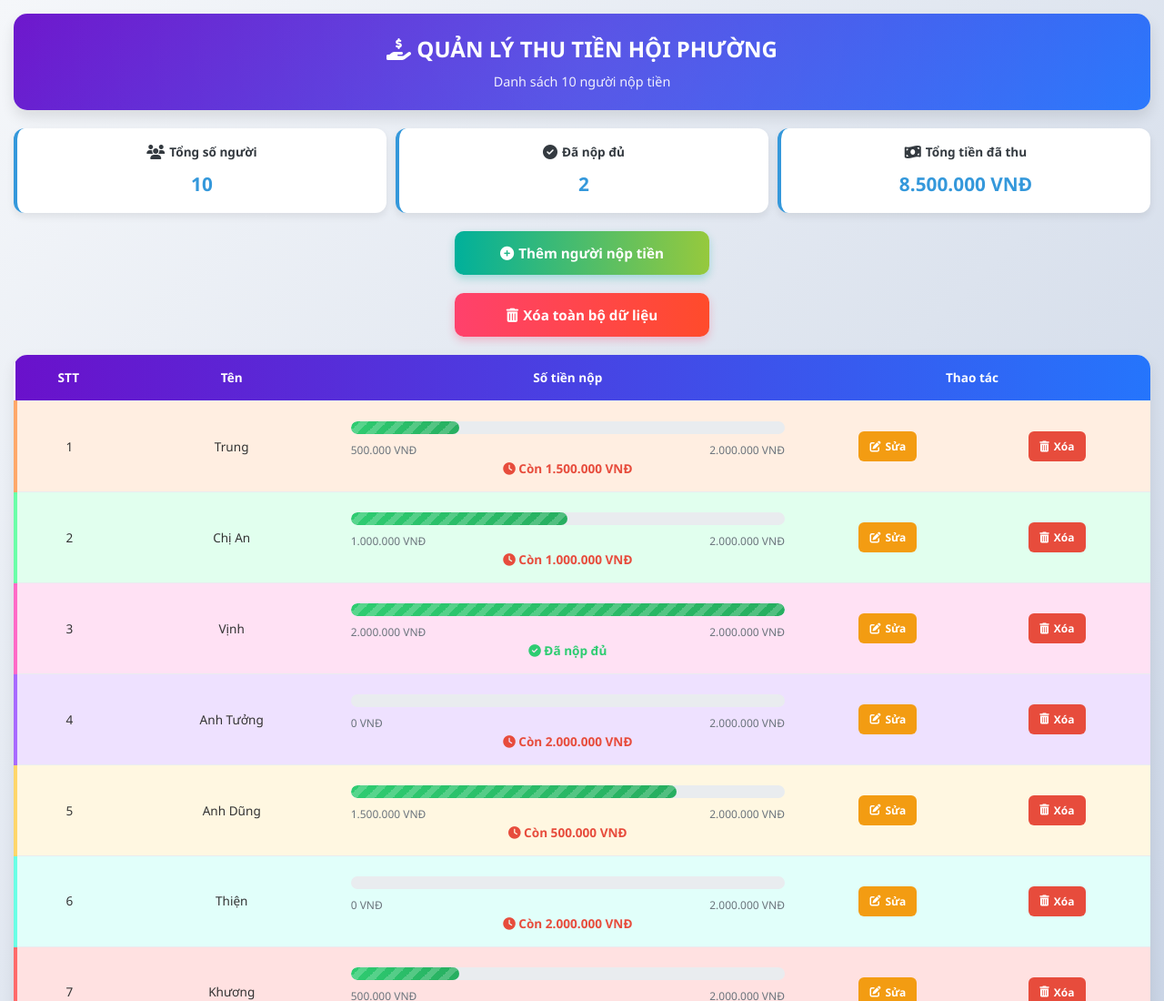
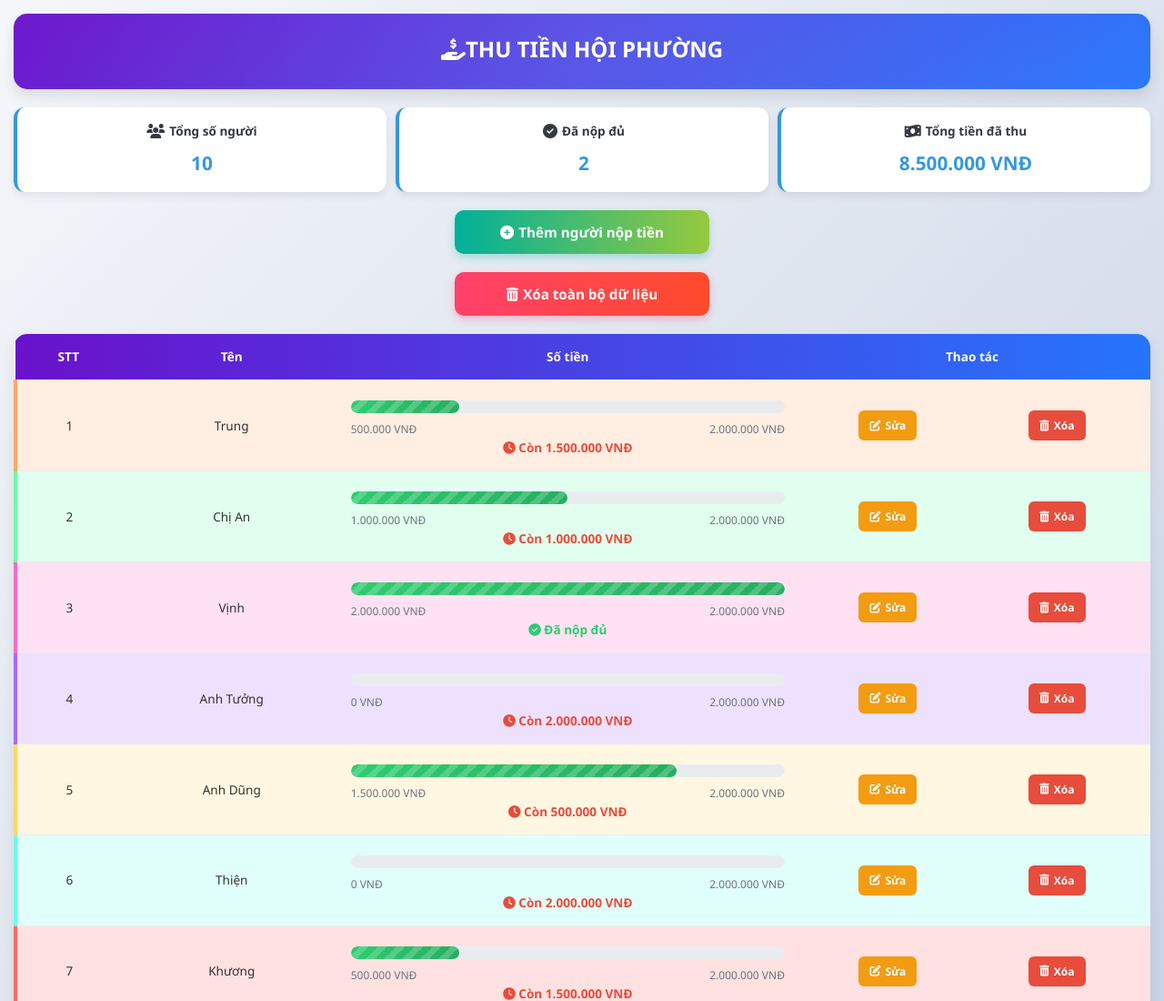
Before and after one commit to qtrungyb/hoiphuong, a plain HTML site: page index.html in a window 1280 px wide. Shown: the top 1100 px of the page at 91% size. Drawn offline with Linux system fonts and the light colour scheme.

Commit message:
Update index.html

```diff
--- a/index.html
+++ b/index.html
@@ -527,10 +527,8 @@
 <body>
     <div class="container">
         <header>
-            <h1><i class="fas fa-hand-holding-usd"></i> QUẢN LÝ THU TIỀN HỘI PHƯỜNG</h1>
-            <p class="subtitle">Danh sách 10 người nộp tiền</p>
+            <h1><i class="fas fa-hand-holding-usd"></i>THU TIỀN HỘI PHƯỜNG</h1>
         </header>
-
         <div class="summary">
             <div class="summary-card">
                 <h3><i class="fas fa-users"></i> Tổng số người</h3>
@@ -560,7 +558,7 @@
                     <tr>
                         <th>STT</th>
                         <th>Tên</th>
-                        <th>Số tiền nộp</th>
+                        <th>Số tiền</th>
                         <th>Thao tác</th>
                     </tr>
                 </thead>
@@ -576,7 +574,7 @@
         <div class="modal-content">
             <div class="modal-header">
                 <h2 class="modal-title" id="modal-title">
-                    <i class="fas fa-user-plus"></i> Thêm người nộp tiền
+                    <i class="fas fa-user-plus"></i> Thêm người
                 </h2>
                 <span class="close">&times;</span>
             </div>
```
